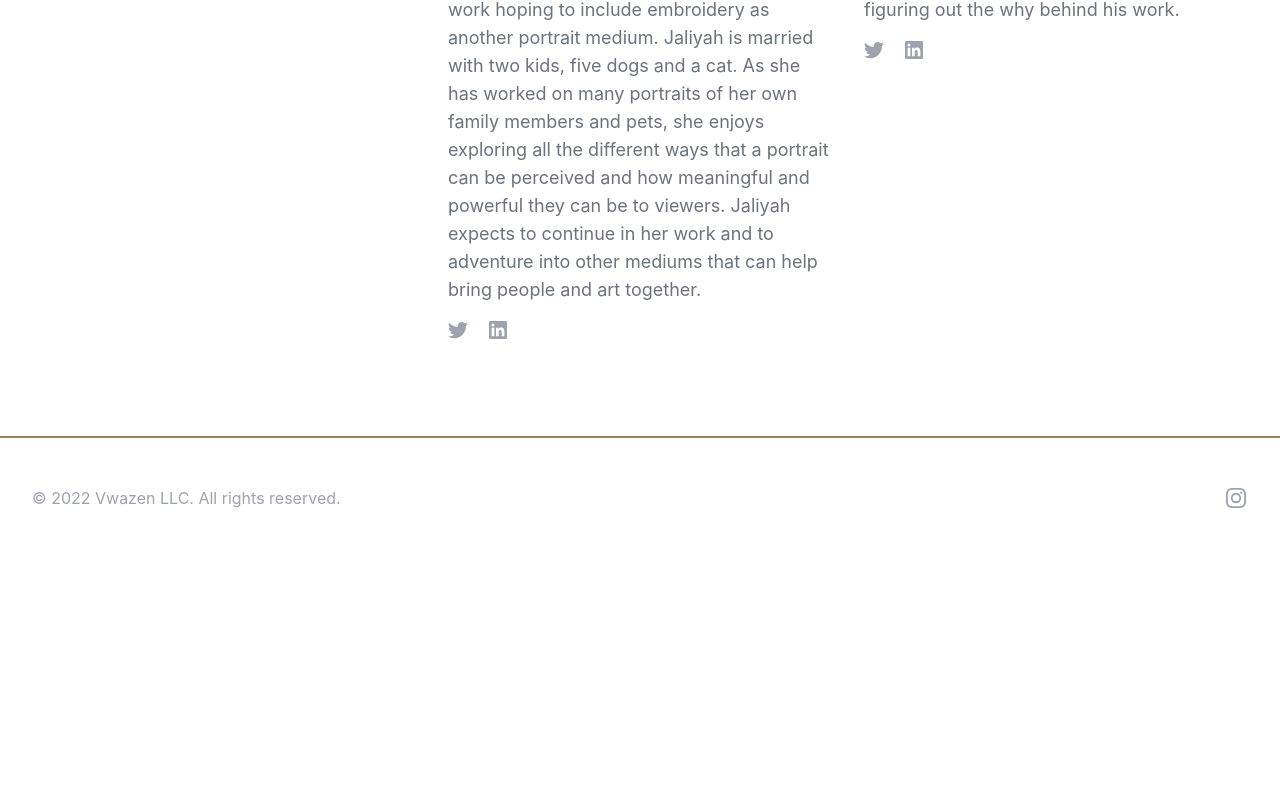
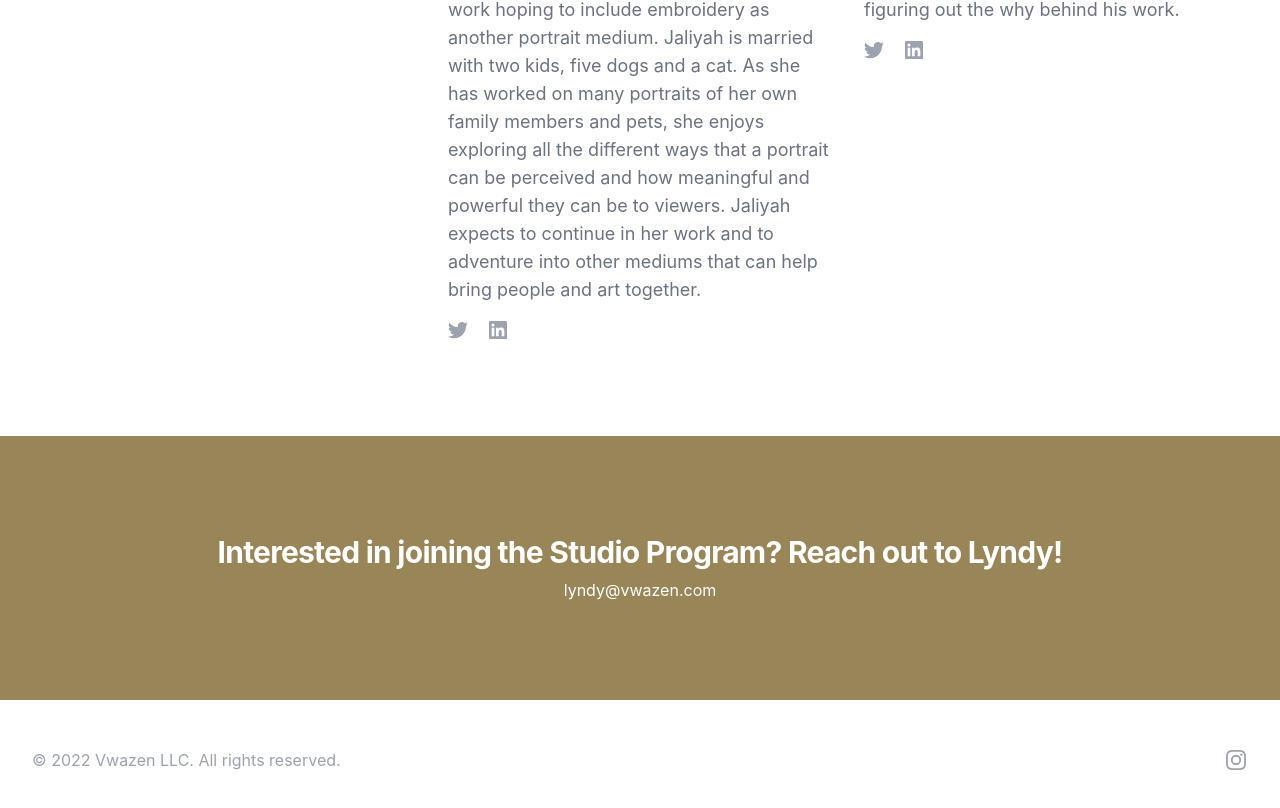
Before and after one commit to jrthartwig/studio-vwazen, a React (Create React App) app: page /studio-program in a window 1280 px wide. Shown: the part 1070-1878 px from the top of the page. Before the commit the page ends 1628 px from the top, so only its background shows below. Built offline with nearby package versions, Linux system fonts and the light colour scheme.

Commit message:
feat: studio contact button

```diff
--- /dev/null
+++ b/src/StudioProgram/ContactAboutStudioProgram.jsx
@@ -0,0 +1,29 @@
+const ContactAboutStudioProgram = () => {
+  return (
+    <div className="bg-[#988558] border-b-2 border-b-[#988558]">
+      <div className="mx-auto max-w-7xl py-16 px-4 sm:px-6 lg:py-24 lg:px-8">
+        <div className="divide-gray-200">
+          <div className="grid place-content-center">
+            <h2 className="text-2xl font-bold text-white sm:text-3xl sm:tracking-tight">
+              Interested in joining the Studio Program? Reach out to Lyndy!
+            </h2>
+            <div className="mt-8 grid lg:mt-0">
+              <div>
+                <dl className="mt-2 text-base text-white">
+                  <div className="grid place-items-center">
+                    <dt className="sr-only">Email</dt>
+                    <dd>
+                      <a href="mailto: lyndy@vwazen.com">lyndy@vwazen.com</a>
+                    </dd>
+                  </div>
+                </dl>
+              </div>
+            </div>
+          </div>
+        </div>
+      </div>
+    </div>
+  );
+};
+
+export default ContactAboutStudioProgram;
--- a/src/StudioProgram/StudioProgram.jsx
+++ b/src/StudioProgram/StudioProgram.jsx
@@ -1,11 +1,13 @@
 import StudioProgramBanner from "./StudioProgramBanner";
 import Biographies from "./Biographies";
+import ContactAboutStudioProgram from "./ContactAboutStudioProgram";
 
 const StudioProgram = () => {
   return (
     <>
       <StudioProgramBanner />
       <Biographies />
+      <ContactAboutStudioProgram />
     </>
   );
 };
```
